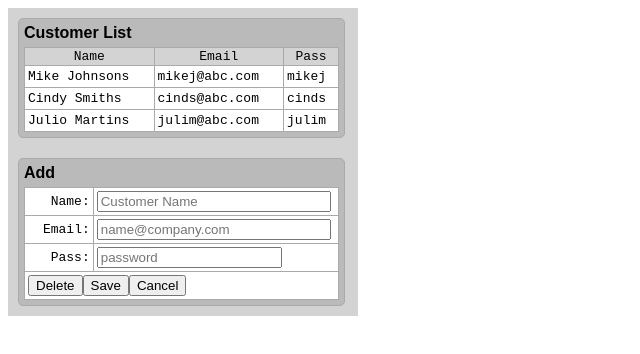
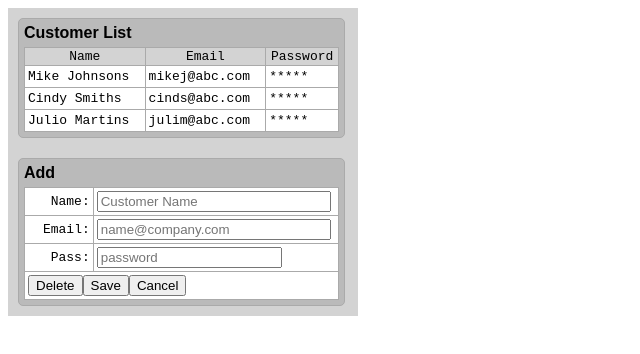
Before and after one commit to Lyndsay-Liberty/lyndsay-cust-app, a React (Create React App) app: page / in a window 1280 px wide. Shown: the top 354 px of the page, without its empty margins (0-640 px from the left). Built offline with nearby package versions, Linux system fonts and the light colour scheme.

Commit message:
password masking

```diff
--- a/src/components/CustomerList.js
+++ b/src/components/CustomerList.js
@@ -1,7 +1,7 @@
 import React from "react";
 
 
-function CustomerList({ customers, selectedId, onSelect }) {
+function CustomerList({ customers, selectedId, onSelect, }) {
   return (
     <div className="boxed">
       <h4>Customer List</h4>
@@ -10,7 +10,7 @@ function CustomerList({ customers, selectedId, onSelect }) {
           <tr>
             <th>Name</th>
             <th>Email</th>
-            <th>Pass</th>
+            <th>Password</th>
           </tr>
         </thead>
         <tbody>
@@ -22,7 +22,7 @@ function CustomerList({ customers, selectedId, onSelect }) {
             >
               <td>{item.name}</td>
               <td>{item.email}</td>
-              <td>{item.password}</td>
+              <td>{'*'.repeat(item.password.length)}</td>
             </tr>
           ))}
         </tbody>
```
Also changed, not shown: src/components/ErrorHandling.js (+15 -0 lines).
